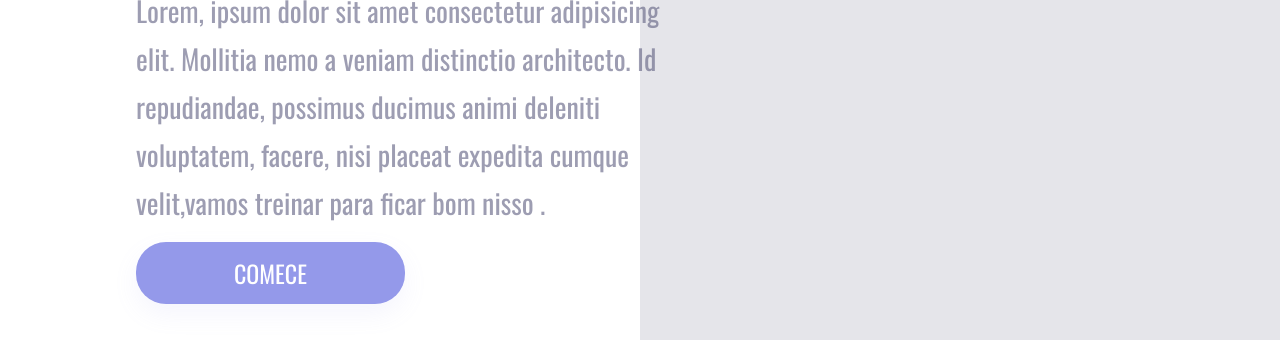
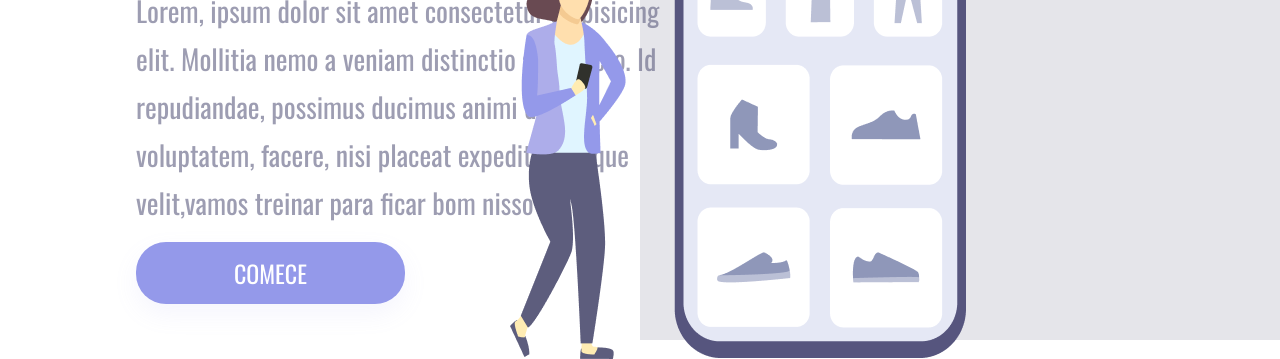
Before and after one commit to Gustavolopes-dev/compra-facil-, a plain HTML site: page index.html in a window 1280 px wide. Shown: the part 460-819 px from the top of the page. Drawn offline with nearby package versions, Linux system fonts and the light colour scheme.

Commit message:
img nova e alteração do nome da pasta

```diff
--- a/index.html
+++ b/index.html
@@ -28,7 +28,7 @@
                 <a>Sobre</a>
                 <a>Contato</a>
             </header>
-            <img class="img" src="./img/Illustration-3-3.png" alt="Ilustração">
+            <img class="img" src="./assets/Illustration-3-3.png" alt="Ilustração">
         </section>
     </div>
 </body>
```
Also changed, not shown: assets/1.png (added).
